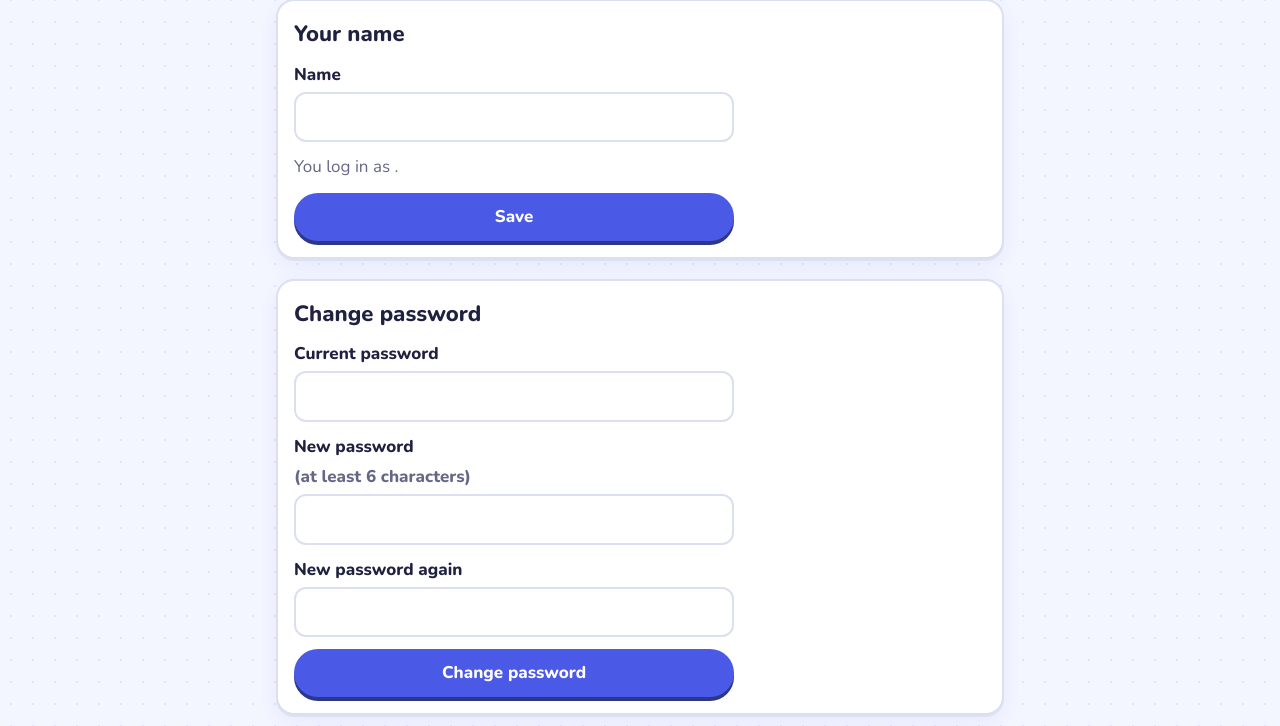
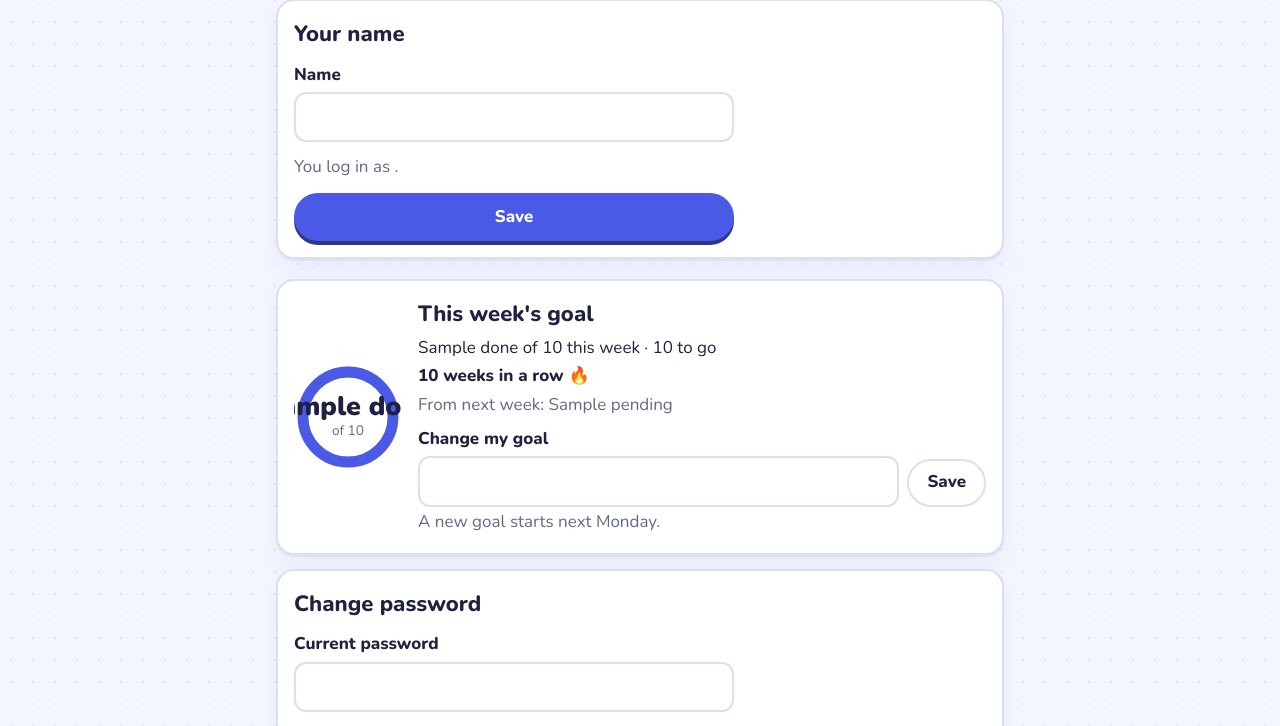
Before and after one commit to ditesh/brainy-broski, a FastAPI app: template app/templates/account.html in a window 1280 px wide. Shown: the part 187-913 px from the top of the page. Run offline with FastAPI, Linux system fonts and the light colour scheme; the template is opened without the code that fills it: most values are stand-ins (such as "Sample title", 1, 10 or a date in 2020); parts of the project's set-up code (start-up, migrations or seed data) failed here and were passed over; some libraries are stand-ins or nearby versions.

Commit message:
feat: set and see the weekly goal
Co-Authored-By: Claude Opus 5.5 <noreply@anthropic.com>
Claude-Session: https://claude.ai/code/session_01LFeRU71sd1r2tAWmFsca27

```diff
--- a/app/main.py
+++ b/app/main.py
@@ -37,7 +37,7 @@ def create_app(settings: Settings | None = None, session_factory: sessionmaker |
     app.mount("/static", StaticFiles(directory=str(Path(__file__).parent / "static")), name="static")
 
     from app.auth import NotLoggedIn, router as auth_router
-    from app.routes import account, feedback, files, parent_import, parent_review, practice, progress, upload
+    from app.routes import account, feedback, goals, files, parent_import, parent_review, practice, progress, upload
 
     @app.exception_handler(NotLoggedIn)
     def _not_logged_in(request: Request, exc: NotLoggedIn):
@@ -55,6 +55,7 @@ def create_app(settings: Settings | None = None, session_factory: sessionmaker |
     app.include_router(feedback.router)
     app.include_router(progress.router)
     app.include_router(account.router)
+    app.include_router(goals.router)
 
     @app.get("/favicon.ico", include_in_schema=False)
     def favicon():
--- a/app/routes/account.py
+++ b/app/routes/account.py
@@ -18,8 +18,10 @@ def _page(request: Request, user: User, status_code: int = 200, **ctx):
     children = []
     if user.role == Role.parent:
         children = object_session(user).query(User).filter(User.role == Role.child).order_by(User.display_name).all()
+    from app.routes.practice import child_goal
     return render(request, "account.html", status_code=status_code, avatars=AVATARS, text_fields=TEXT_FIELDS,
-                  profile=user.profile or {}, is_child=user.role == Role.child, children=children, **ctx)
+                  profile=user.profile or {}, is_child=user.role == Role.child, children=children,
+                  goal=child_goal(request, object_session(user), user), **ctx)
 
 
 def _new_password_problem(new: str, confirm: str) -> str | None:
--- a/app/routes/progress.py
+++ b/app/routes/progress.py
@@ -8,6 +8,7 @@ from app.models import Label, Response, Role, User
 from app.progress import (effective_label, miss_breakdown_by_week, paper_history, recent_misses,
                           technique_table)
 from app.routes.feedback import LABEL_TEXT
+from app.routes.practice import child_goal
 from app.web import render
 
 router = APIRouter()
@@ -44,7 +45,8 @@ def progress_page(request: Request, user: int | None = None, viewer: User = Depe
     return render(request, "progress.html", target=target, children=children, chart=_week_chart(weeks),
                   techniques=technique_table(db, target), history=paper_history(db, target),
                   misses=recent_misses(db, target), effective_label=effective_label,
-                  label_text=LABEL_TEXT, labels=LABEL_ORDER, is_parent=viewer.role == Role.parent)
+                  label_text=LABEL_TEXT, labels=LABEL_ORDER, is_parent=viewer.role == Role.parent,
+                  goal=child_goal(request, db, target))
 
 
 @router.post("/parent/responses/{response_id}/override")
--- a/app/static/app.css
+++ b/app/static/app.css
@@ -185,3 +185,21 @@ input[type="checkbox"]:focus-visible { outline: 3px solid var(--sun); outline-of
 .avatar-pick input:focus-visible + span { outline: 3px solid var(--sun); outline-offset: 2px; }
 .child-reset + .child-reset { margin-top: 20px; padding-top: 16px; border-top: 2px solid var(--line); }
 .child-reset h3 { margin: 0; }
+
+/* weekly goal */
+.goal-card { margin: 12px 0 8px; }
+.goal-row { display: flex; gap: 16px; align-items: center; flex-wrap: wrap; }
+.goal-text { flex: 1 1 200px; } .goal-text h2 { margin: 0 0 4px; } .goal-text p { margin: 2px 0; }
+.goal-ring { width: 108px; height: 108px; flex: none; }
+.goal-ring circle { fill: none; stroke-width: 12; }
+.goal-ring .track { stroke: var(--line); }
+.goal-ring .fill { stroke: var(--accent); stroke-linecap: round; transform: rotate(-90deg); transform-origin: 60px 60px;
+                   transition: stroke-dasharray .6s ease-out; }
+.goal-ring.met .fill { stroke: var(--good); }
+.goal-ring text { fill: var(--fg); font-family: var(--font-ui); }
+.goal-ring .big { font-size: var(--fs-2xl); font-weight: var(--fw-black); }
+.goal-ring .small { font-size: var(--fs-sm); fill: var(--muted); }
+.streak { font-weight: var(--fw-heavy); }
+.goal-change { align-items: flex-end; gap: 8px; margin-top: 8px; }
+.goal-change label { flex: 1 1 160px; }
+@media (prefers-reduced-motion: reduce) { .goal-ring .fill { transition: none; } }
--- /dev/null
+++ b/app/templates/_goal_card.html
@@ -0,0 +1,39 @@
+{# Weekly goal: ring + numbers, or a first-time prompt. Needs: goal (GoalStatus), optional goal_error, goal_next. #}
+{% from "macros.html" import alert %}
+<section class="card goal-card" aria-labelledby="goal-title">
+  {% if goal_error %}{{ alert("error", goal_error) }}{% endif %}
+  {% if goal.target %}
+    {% set pct = [goal.done / goal.target, 1] | min %}
+    <div class="goal-row">
+      <svg class="goal-ring{% if goal.met %} met{% endif %}" viewBox="0 0 120 120" role="img"
+           aria-label="{{ goal.done }} of {{ goal.target }} problems this week">
+        <circle class="track" cx="60" cy="60" r="50"/>
+        <circle class="fill" cx="60" cy="60" r="50" pathLength="100" stroke-dasharray="{{ (pct * 100) | round(1) }} 100"/>
+        <text x="60" y="58" text-anchor="middle" class="big">{{ goal.done }}</text>
+        <text x="60" y="80" text-anchor="middle" class="small">of {{ goal.target }}</text>
+      </svg>
+      <div class="goal-text">
+        <h2 id="goal-title">{% if goal.met %}Goal smashed! 🎉{% else %}This week's goal{% endif %}</h2>
+        <p>{{ goal.done }} of {{ goal.target }} this week{% if not goal.met %} · {{ goal.target - goal.done }} to go{% endif %}</p>
+        {% if goal.streak >= 2 %}<p class="streak">{{ goal.streak }} weeks in a row 🔥</p>{% endif %}
+        {% if goal.pending %}<p class="muted">From next week: {{ goal.pending }}</p>{% endif %}
+        {% if goal_next == "/account" %}
+        <form method="post" action="/goal" class="row goal-change">
+          <input type="hidden" name="next" value="/account">
+          <label>Change my goal <input type="number" name="target" min="1" max="200" inputmode="numeric" value="{{ goal.pending or goal.target }}"></label>
+          <button>Save</button>
+        </form>
+        <p class="muted">A new goal starts next Monday.</p>
+        {% endif %}
+      </div>
+    </div>
+  {% else %}
+    <h2 id="goal-title">🎯 Set your weekly goal</h2>
+    <p>How many problems will you try this week? Pick a number you can really do — you can change it later.</p>
+    <form method="post" action="/goal" class="row goal-change">
+      <input type="hidden" name="next" value="{{ goal_next or '/practice' }}">
+      <label>Problems per week <input type="number" name="target" min="1" max="200" inputmode="numeric" placeholder="e.g. 15" required></label>
+      <button class="primary">Set goal</button>
+    </form>
+  {% endif %}
+</section>
--- a/app/templates/account.html
+++ b/app/templates/account.html
@@ -32,6 +32,8 @@
   </form>
 </section>
 
+{% if goal %}{% with goal_next = "/account" %}{% include "_goal_card.html" %}{% endwith %}{% endif %}
+
 <section class="card stack-section" aria-labelledby="pw-title">
   <h2 id="pw-title">Change password</h2>
   {% if pw_error %}{{ alert("error", pw_error) }}{% endif %}
--- a/app/templates/practice_home.html
+++ b/app/templates/practice_home.html
@@ -3,6 +3,7 @@
 <h1>Hi {% if user.avatar %}{{ user.avatar }} {% endif %}{{ user.display_name }}!{% if not user.avatar %} 👋{% endif %}</h1>
 <p class="hello">Pick a challenge and show those problems who's boss.</p>
 {% if number_fact %}<p class="muted fav-number">🔢 Your number: {{ number_fact }}</p>{% endif %}
+{% if goal %}{% with goal_next = "/practice" %}{% include "_goal_card.html" %}{% endwith %}{% endif %}
 {% if not wonder_hidden %}
 <section class="card wonder" id="wonder" aria-labelledby="wonder-title">
   <div class="row wonder-head">
```
Also changed, not shown: app/routes/goals.py (added, +34 -0 lines), app/routes/practice.py (+18 -2 lines), app/templates/progress.html (+9 -0 lines), tests/test_goal_ui.py (added, +70 -0 lines).
